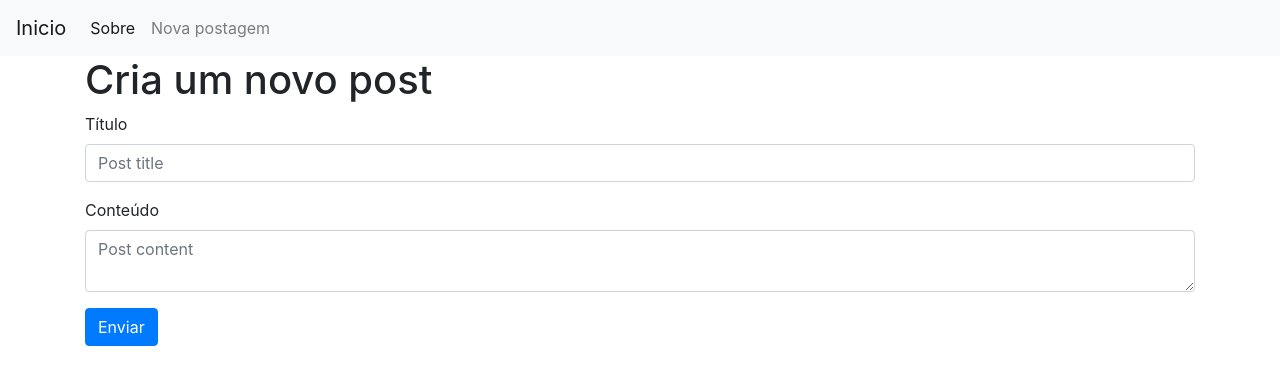
After one commit to shsatobr/blog_python, a Flask app: page /create in a window 1280 px wide. The commit adds this page. Shown: the top 385 px of the page. Run offline with Flask 2, Linux system fonts and the light colour scheme; some libraries are stand-ins or nearby versions.

Commit message:
Após a criação da rotina de adição de postagens

```diff
--- a/app.py
+++ b/app.py
@@ -1,5 +1,5 @@
 import sqlite3
-from flask import Flask, render_template
+from flask import Flask, render_template, request, url_for, flash, redirect
 from werkzeug.exceptions import abort
 
 # Conexão com o banco de dados
@@ -17,6 +17,7 @@ def get_post(post_id):
     return post
 
 app = Flask(__name__)
+app.config['SECRET KEY'] = 'y7rduqpXL8fVKln'
 
 @app.route('/')
 def index():
@@ -25,7 +26,25 @@ def index():
     conn.close()                            # Fecha a conexão
     return render_template('index.html', posts=posts)
 
+# Função para mostrar as páginas
 @app.route('/<int:post_id>')
 def post(post_id):
     post = get_post(post_id)
     return render_template('post.html', post=post)
+
+# Função para inclusão de dados
+@app.route('/create', methods=('GET','POST'))
+def create():
+    if request.method == 'POST':
+        title = request.form['title']
+        content = request.form['content']
+
+        if not title:
+            flash('Titulo e requerido')
+        else:
+            conn = get_db_connection()
+            conn.execute('INSERT INTO posts (title, content) values (?, ?)', (title, content))
+            conn.commit()
+            conn.close()
+            return redirect(url_for('index'))
+    return render_template('create.html')
--- a/templates/base.html
+++ b/templates/base.html
@@ -19,12 +19,18 @@
         <div class="collapse navbar-collapse" id="navbarNav">
             <ul class="navbar-nav">
             <li class="nav-item active">
-                <a class="nav-link" href="#">About</a>
+                <a class="nav-link" href="#">Sobre</a>
             </li>
+	    <li class="nav-item">
+		    <a class="nav-link" href="{{url_for('create')}}">Nova postagem</a>
+	    </li>
             </ul>
         </div>
     </nav>
     <div class="container">
+	{% for message in get_flashed_messages() %}
+		<div class="alert alert-danger">{{ message }}</div>
+	{% endfor %}
         {% block content %} {% endblock %}
     </div>
 
--- /dev/null
+++ b/templates/create.html
@@ -0,0 +1,24 @@
+{% extends 'base.html' %}
+
+{% block content %}
+<h1>{% block title %}Cria um novo post {% endblock %}</h1>
+
+<form method='post'>
+	<div class="form-group">
+		<label for="title">Título</label>
+		<input type="text" name="title"
+				   placeholder="Post title" class="form-control"
+				value="{{ request.form['title'] }}"></input>
+	</div>
+
+	<div class="form-group">
+		<label for="content">Conteúdo</label>
+		<textarea name="content" placeholder="Post content"
+			class="form-control">{{ request.form['content'] }}</textarea>
+	</div>
+
+	<div class="form-group">
+		<button type="submit" class="btn btn-primary">Enviar</button>
+	</div>
+</form>
+{% endblock %}
```
